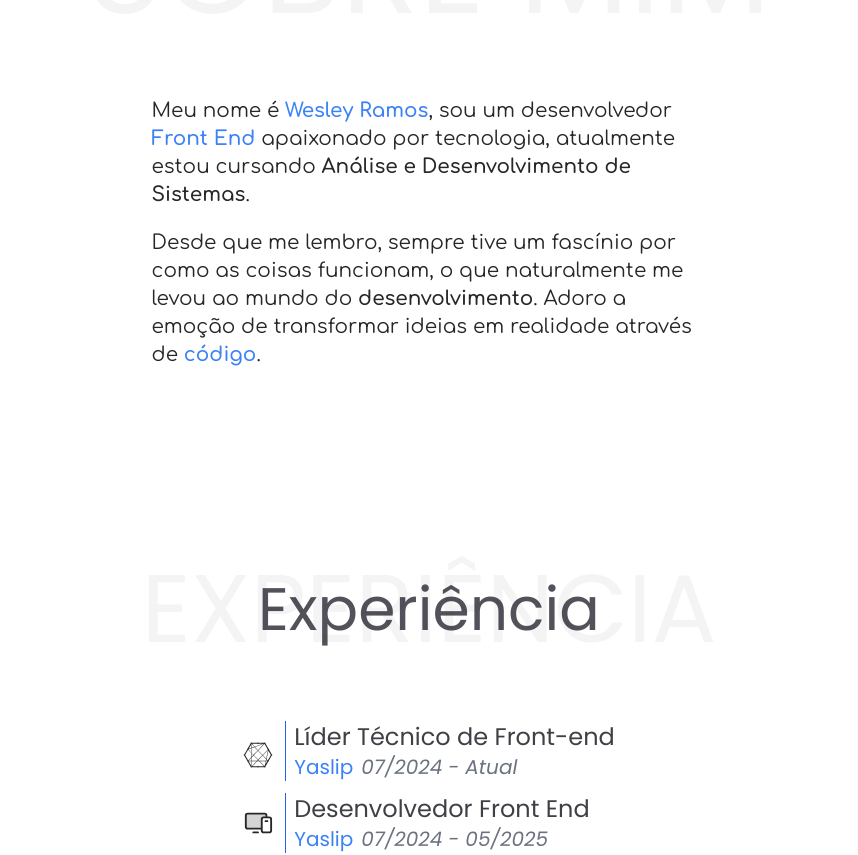
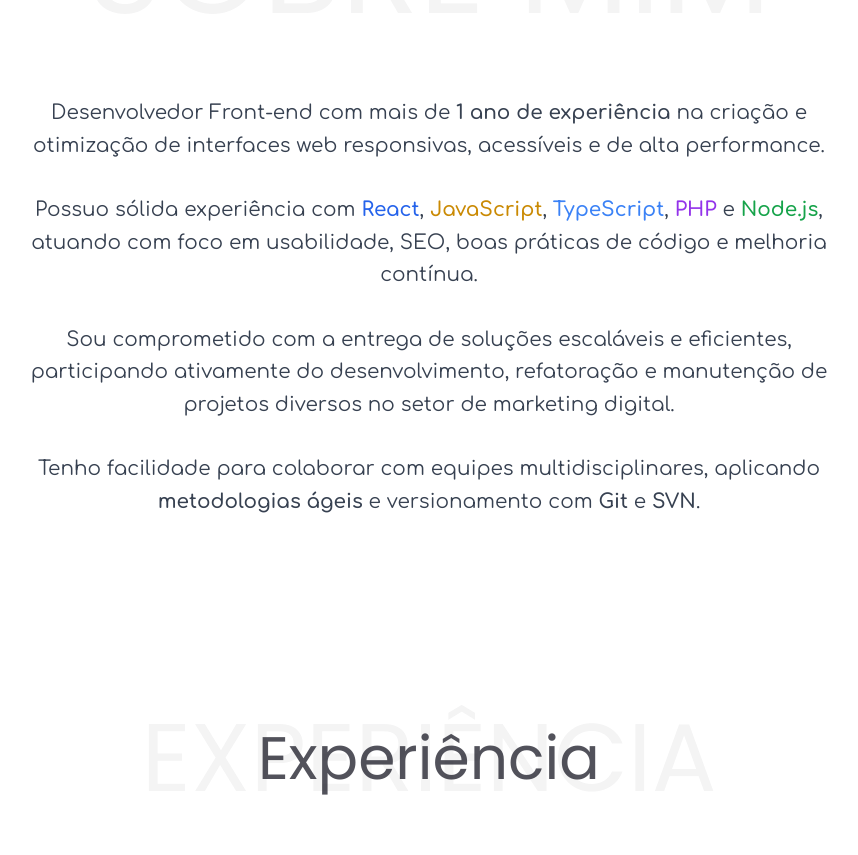
Before and after one commit to WesRamox/Portfolio, a React (Vite) app: page / in a window 1280 px wide. Shown: the part 991-1846 px from the top of the page, without its empty margins (211-1069 px from the left). Built offline with nearby package versions, Linux system fonts and the light colour scheme.

Commit message:
Feat: atualizando foto de perfil e sobre mim

```diff
--- a/src/components/Job/Job.tsx
+++ b/src/components/Job/Job.tsx
@@ -20,7 +20,7 @@ export default function Job() {
               Yaslip
             </span>
             <span className="dark:text-zinc-400 text-gray-500 italic max-sm:text-md max-sm:text-sm">
-              07/2024 - Atual
+              05/2025 - Atual
             </span>
           </h3>
         </div>
--- a/src/components/Presentation/Presentation.css
+++ b/src/components/Presentation/Presentation.css
@@ -1,3 +1,7 @@
 h2 {
    color: #496df9;
 }
+
+.image-profile {
+   clip-path: circle(50% at 50% 50%);
+}
--- a/src/components/Presentation/Presentation.tsx
+++ b/src/components/Presentation/Presentation.tsx
@@ -36,8 +36,8 @@ const Presentation = () => {
                   </div>
                </div>
             </div>
-            <div className="right-box lg:justify-center lg:items-center" data-aos="fade-left" data-aos-delay="500">
-               <img src={present} alt="" className='w-96 min-w-96 max-[900px]:min-w-72 max-[900px]:w-72 rounded-full' />
+            <div className="right-box lg:justify-center lg:items-center gap-5 flex flex-col" data-aos="fade-left" data-aos-delay="500">
+               <img src={present} alt="" className='w-96 min-w-96 max-[900px]:min-w-72 max-[900px]:w-72 rounded-full image-profile' />
                <div className="flex justify-center items-center max-[768px]:hidden">
                   <Links />
                </div>
--- a/src/pages/About/About.tsx
+++ b/src/pages/About/About.tsx
@@ -1,39 +1,100 @@
-import AOS from 'aos';
-import 'aos/dist/aos.css';
-import { useEffect } from 'react'
+import AOS from "aos";
+import "aos/dist/aos.css";
+import { useEffect } from "react";
 
 const About = () => {
-
   useEffect(() => {
     AOS.init({
       // Settings that can be overridden on per-element basis, by `data-aos-*` attributes:
       delay: 100, // values from 0 to 3000, with step 50ms
       duration: 300, // values from 0 to 3000, with step 50ms
     });
-    }, [])
+  }, []);
 
-   return(
-      <section id="about" className="w-full max-[1220px]:px-20 max-[520px]:px-10 gap-16  dark:bg-neutral-950 dark:bg-opacity-10 bg-white px-56 flex flex-col py-24 items-center">
-         <div className="relative z-[1] flex cursor-default items-center justify-center text-center" data-aos="fade-up">
-            <h3 className="text-5xl absolute dark:text-zinc-200 max-[845px]:text-3xl max-[550px]:text-2xl text-zinc-600">Um pouco sobre mim</h3>
-            <h3 className="text-9xl opacity-5 dark:text-zinc-50 max-[845px]:text-7xl max-[550px]:text-5xl">SOBRE MIM</h3>
+  return (
+    <section
+      id="about"
+      className="w-full max-[1220px]:px-20 max-[520px]:px-10 gap-16  dark:bg-neutral-950 dark:bg-opacity-10 bg-white px-56 flex flex-col py-24 items-center"
+    >
+      <div
+        className="relative z-[1] flex cursor-default items-center justify-center text-center"
+        data-aos="fade-up"
+      >
+        <h3 className="text-5xl absolute dark:text-zinc-200 max-[845px]:text-3xl max-[550px]:text-2xl text-zinc-600">
+          Um pouco sobre mim
+        </h3>
+        <h3 className="text-9xl opacity-5 dark:text-zinc-50 max-[845px]:text-7xl max-[550px]:text-5xl">
+          SOBRE MIM
+        </h3>
       </div>
-         <div className="relative gap-10" data-aos="fade-up" data-aos-delay="300">
-            <div className="about_text max-w-[555px] max-[1220px]:text-sm text-xl max-[430px]:w-[250px] gap-5 flex flex-col justify-around">
-               <h3 className="cursor-default text-start">
-                  Meu nome é <span className="text-blue-500 font-semibold">Wesley Ramos</span>, sou um desenvolvedor<span className="text-blue-500 font-semibold"> Front End </span>
-                  apaixonado por tecnologia, atualmente estou cursando <span className="dark:text-zinc-400 font-semibold">Análise e
-                  Desenvolvimento de Sistemas</span>.
-               </h3>
-               <h3 className="cursor-default text-start">
-                  Desde que me lembro, sempre tive um fascínio por
-                  como as coisas funcionam, o que naturalmente me levou ao mundo do <span className="dark:text-zinc-400 font-semibold">desenvolvimento</span>.
-                  Adoro a emoção de transformar ideias em realidade através de <span className="text-blue-500 font-semibold">código</span>.
-               </h3>
+      <div
+        className="relative gap-10"
+        data-aos="fade-up"
+        data-aos-delay="300"
+      >
+        <div className="about_text max-w-[900px] max-[1220px]:text-sm text-xl max-[430px]:w-[250px] gap-5 flex flex-col justify-around">
+          <p className="text-gray-700 dark:text-gray-300 leading-relaxed mb-3">
+            Desenvolvedor Front-end com mais de{" "}
+            <span className="font-semibold">
+              1 ano de experiência
+            </span>{" "}
+            na criação e otimização de interfaces
+            web responsivas, acessíveis e de alta
+            performance.
+          </p>
+          <p className="text-gray-700 dark:text-gray-300 leading-relaxed mb-3">
+            Possuo sólida experiência com{" "}
+            <span className="font-semibold text-blue-600 dark:text-blue-400">
+              React
+            </span>
+            ,{" "}
+            <span className="font-semibold text-yellow-600 dark:text-yellow-400">
+              JavaScript
+            </span>
+            ,{" "}
+            <span className="font-semibold text-blue-500 dark:text-blue-300">
+              TypeScript
+            </span>
+            ,{" "}
+            <span className="font-semibold text-purple-600 dark:text-purple-400">
+              PHP
+            </span>{" "}
+            e{" "}
+            <span className="font-semibold text-green-600 dark:text-green-400">
+              Node.js
+            </span>
+            , atuando com foco em usabilidade,
+            SEO, boas práticas de código e
+            melhoria contínua.
+          </p>
+          <p className="text-gray-700 dark:text-gray-300 leading-relaxed mb-3">
+            Sou comprometido com a entrega de
+            soluções escaláveis e eficientes,
+            participando ativamente do
+            desenvolvimento, refatoração e
+            manutenção de projetos diversos no
+            setor de marketing digital.
+          </p>
+          <p className="text-gray-700 dark:text-gray-300 leading-relaxed">
+            Tenho facilidade para colaborar com
+            equipes multidisciplinares, aplicando{" "}
+            <span className="font-semibold">
+              metodologias ágeis
+            </span>{" "}
+            e versionamento com{" "}
+            <span className="font-semibold">
+              Git
+            </span>{" "}
+            e{" "}
+            <span className="font-semibold">
+              SVN
+            </span>
+            .
+          </p>
         </div>
       </div>
     </section>
-   )
-}
+  );
+};
 
-export default About
+export default About;
```
Also changed, not shown: src/assets/Wesley.png. Lines whose indentation alone changed are shown as unchanged.
